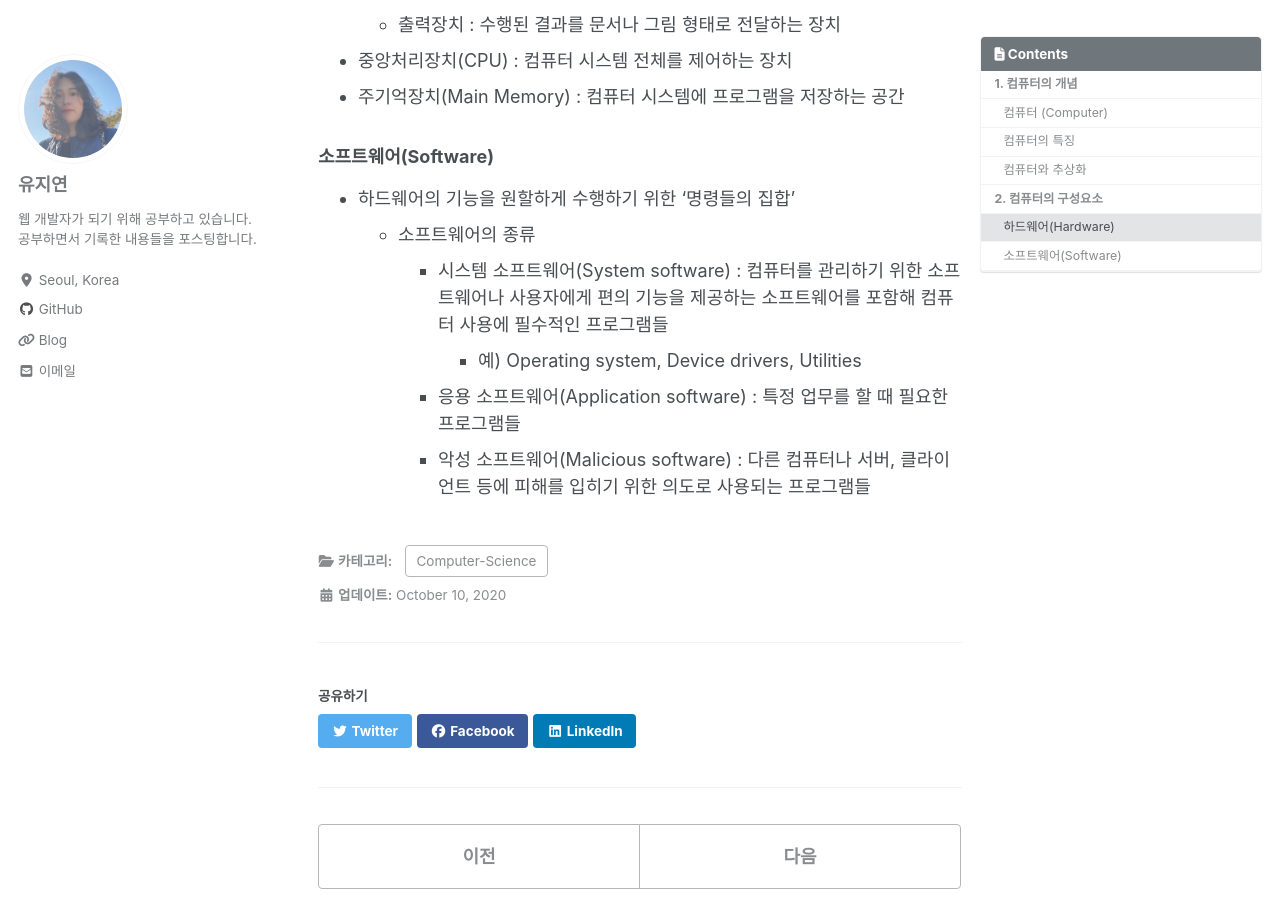
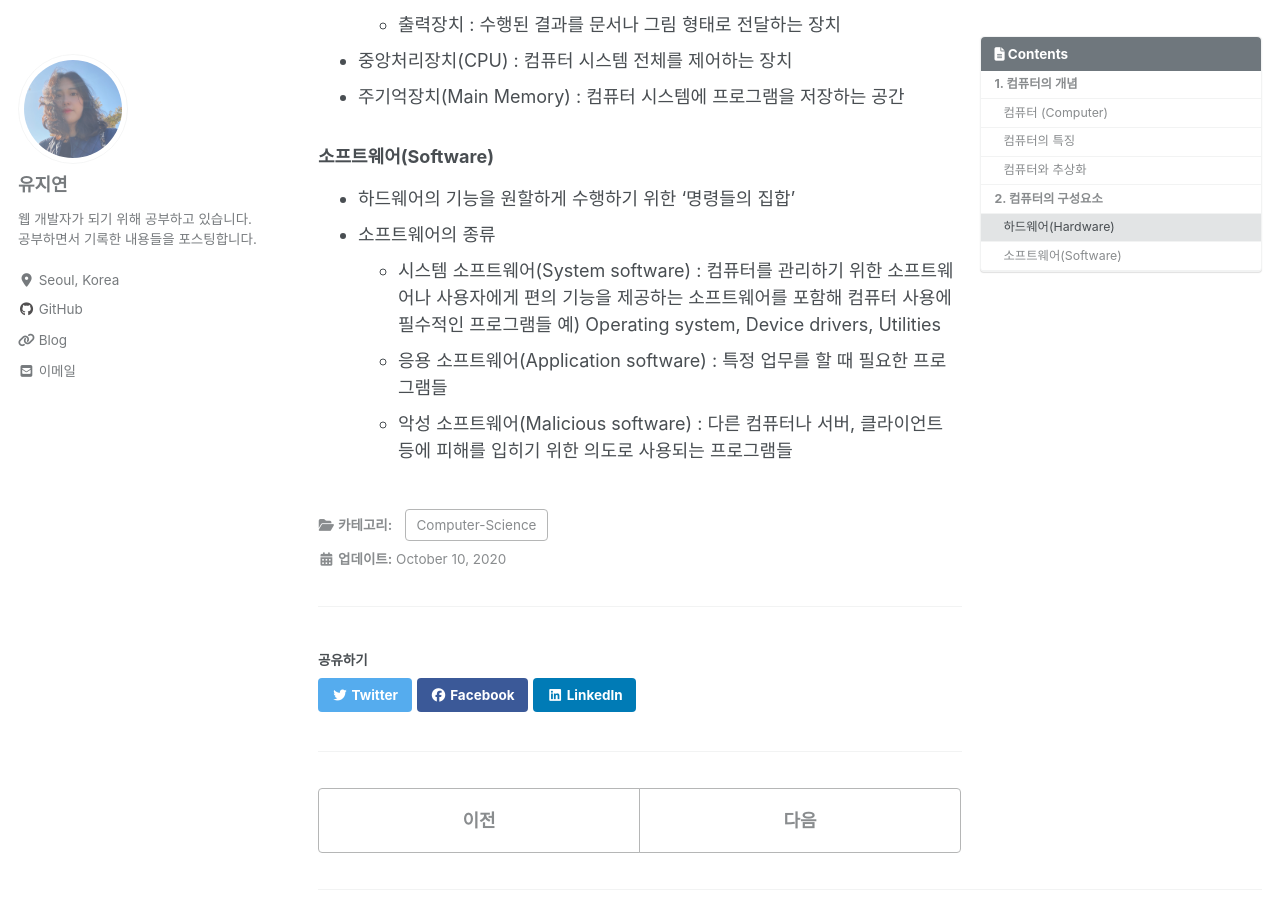
Before and after one commit to Jiyoun-Yoo/jiyoun-yoo.github.io, a Jekyll site: the page built from _posts/2020/computer-science/2020-10-10-computer-science-chapter01-2.markdown, in a window 1280 px wide and 900 px high, scrolled down 1303 px. Built offline with Jekyll 4.4.1, drawn with Linux system fonts in a browser that asks for light colours; cached includes are drawn as plain includes; nearby versions of some CDN libraries.

```diff
--- a/_posts/2020/computer-science/2020-10-10-computer-science-chapter01-1.markdown
+++ b/_posts/2020/computer-science/2020-10-10-computer-science-chapter01-1.markdown
@@ -62,7 +62,8 @@ last_modified_at: '2020-10-10 23:00:00 +0800'
 
 ## **4. 4차 산업혁명**
   - 4차 산업혁명 (The Fourth Industrial Revolution) : 인공지능, 사물인터넷, 빅데이터, 모바일 등 첨단 ICT 기술이 경제, 사회 전반에 융합되어 혁신적인 변화가 일어나는 차세대 산업혁명으로, **2016년** 세계경제포럼인 **다보스포럼**에서 **클라우스 슈밥** 회장이 처음 제시한 개념
-  - 4차 산업 혁명의 주요 특징
+
+### 4차 산업 혁명의 주요 특징
     - 연결 (Interconnection)
     - 정보의 투명화 (Information transparency)
     - 기술의 지원 (Technical assistance)
--- a/_posts/2020/computer-science/2020-10-10-computer-science-chapter01-2.markdown
+++ b/_posts/2020/computer-science/2020-10-10-computer-science-chapter01-2.markdown
@@ -50,8 +50,8 @@ last_modified_at: '2020-10-10 23:00:00 +0800'
 
 ### **소프트웨어(Software)**
 - 하드웨어의 기능을 원할하게 수행하기 위한 '명령들의 집합'
-  - 소프트웨어의 종류
-    - 시스템 소프트웨어(System software) : 컴퓨터를 관리하기 위한 소프트웨어나 사용자에게 편의 기능을 제공하는 소프트웨어를 포함해 컴퓨터 사용에 필수적인 프로그램들
-      - 예) Operating system, Device drivers, Utilities
-    - 응용 소프트웨어(Application software) : 특정 업무를 할 때 필요한 프로그램들
-    - 악성 소프트웨어(Malicious software) : 다른 컴퓨터나 서버, 클라이언트 등에 피해를 입히기 위한 의도로 사용되는 프로그램들
+- 소프트웨어의 종류
+  - 시스템 소프트웨어(System software) : 컴퓨터를 관리하기 위한 소프트웨어나 사용자에게 편의 기능을 제공하는 소프트웨어를 포함해 컴퓨터 사용에 필수적인 프로그램들
+    예) Operating system, Device drivers, Utilities
+  - 응용 소프트웨어(Application software) : 특정 업무를 할 때 필요한 프로그램들
+  - 악성 소프트웨어(Malicious software) : 다른 컴퓨터나 서버, 클라이언트 등에 피해를 입히기 위한 의도로 사용되는 프로그램들
--- a/_posts/2020/computer-science/2020-10-11-computer-science-chapter01-6.markdown
+++ b/_posts/2020/computer-science/2020-10-11-computer-science-chapter01-6.markdown
@@ -18,8 +18,8 @@ article_tag3: 3. 인공지능
 article_tag4: 4. 로봇
 article_tag5: 5. 드론
 article_tag6: 6. 자율주행 자동차
-article_tag7: 7.  가상, 증강 현실
-article_tag8: 8.  가상, 증강 현실
+article_tag7: 7. 가상, 증강 현실
+article_tag8: 8. 가상, 증강 현실
 article_section: 컴퓨터 개론
 meta_keywords: 컴퓨터 개론, computer-science
 last_modified_at: '2020-10-11 23:00:00 +0800'
```
